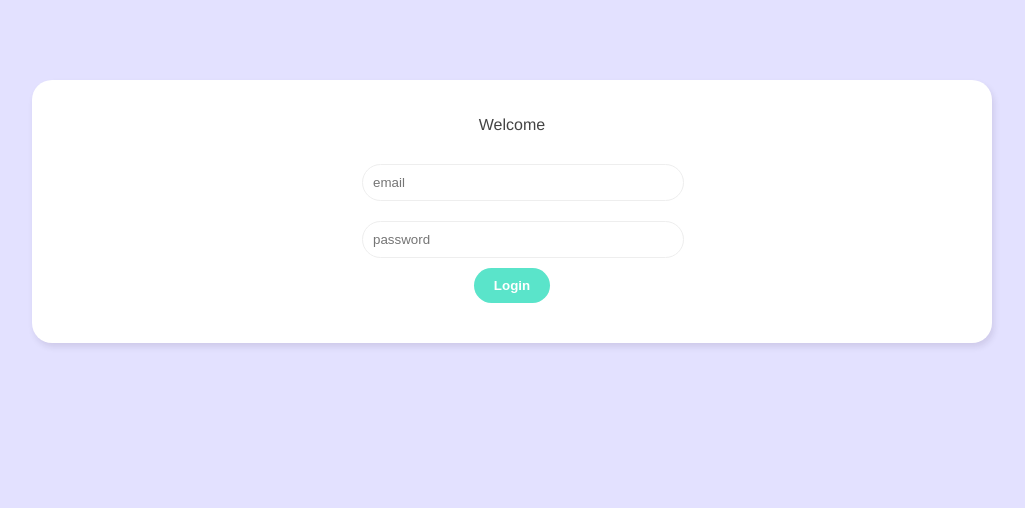
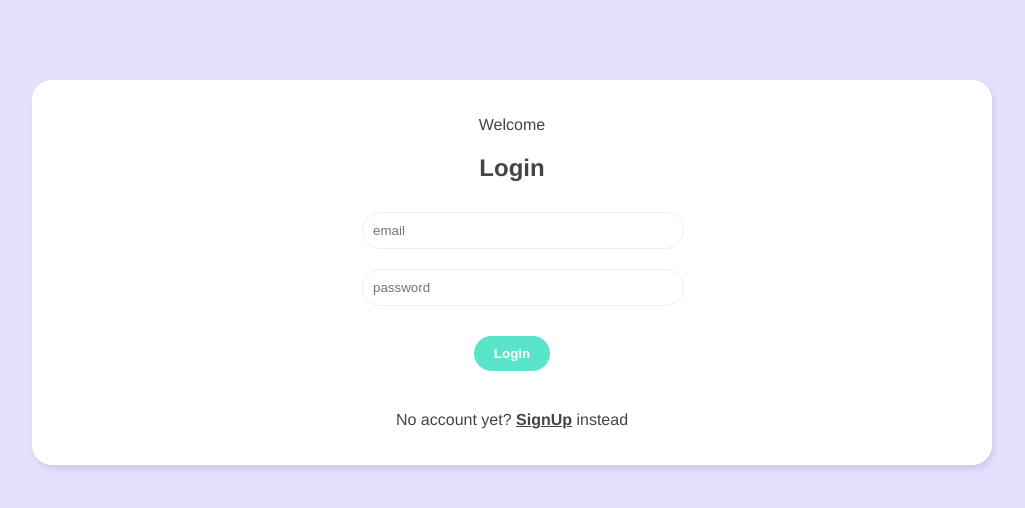
Before and after one commit to yottrakul/Live-chat-with-firebase, a Vue app: page / in a window 1280 px wide. Shown: the top 508 px of the page, without its empty margins (128-1153 px from the left). Built offline with nearby package versions, Linux system fonts and the light colour scheme.

Commit message:
Switch between form

```diff
--- a/src/views/Welcome.vue
+++ b/src/views/Welcome.vue
@@ -1,17 +1,31 @@
 <template>
   <div class="welcome container">
     <p>Welcome</p>
-    <!-- <sign-up-form/> -->
-    <login-form/>
+    <div v-if="showLogin">
+      <h2>Login</h2>
+      <LoginForm/>
+      <p>No account yet? <span @click="showLogin = false">SignUp</span> instead</p>
+    </div>
+    <div v-else>
+      <h2>Sign Up</h2>
+      <SignUpForm/>
+      <p>Already registered? <span @click="showLogin = true">Login</span> instead</p>
+    </div>
   </div>
 </template>
 
 <script>
 import SignUpForm from '../components/SignUpForm.vue'
 import LoginForm from '../components/LoginForm.vue'
+import { ref } from '@vue/reactivity'
 export default {
   components: {
     SignUpForm, LoginForm
+  },
+  setup() {
+    const showLogin = ref(true)
+
+    return {showLogin}
   }
 
 }
@@ -40,4 +54,12 @@
     color: #999;
     margin: 10px auto;
   }
+  .welcome span {
+    font-weight: bold;
+    text-decoration: underline;
+    cursor: pointer;
+  }
+  .welcome button {
+    margin: 20px auto;
+  }
 </style>
```
